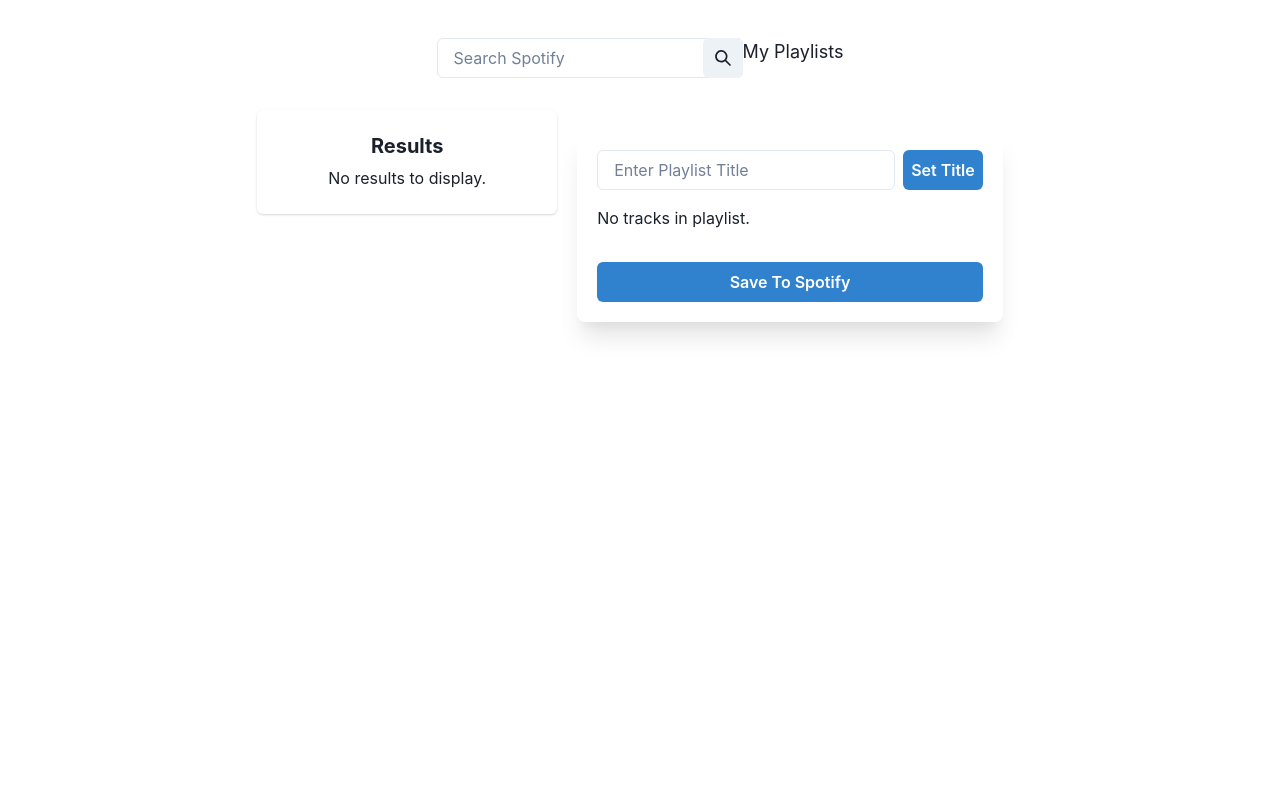
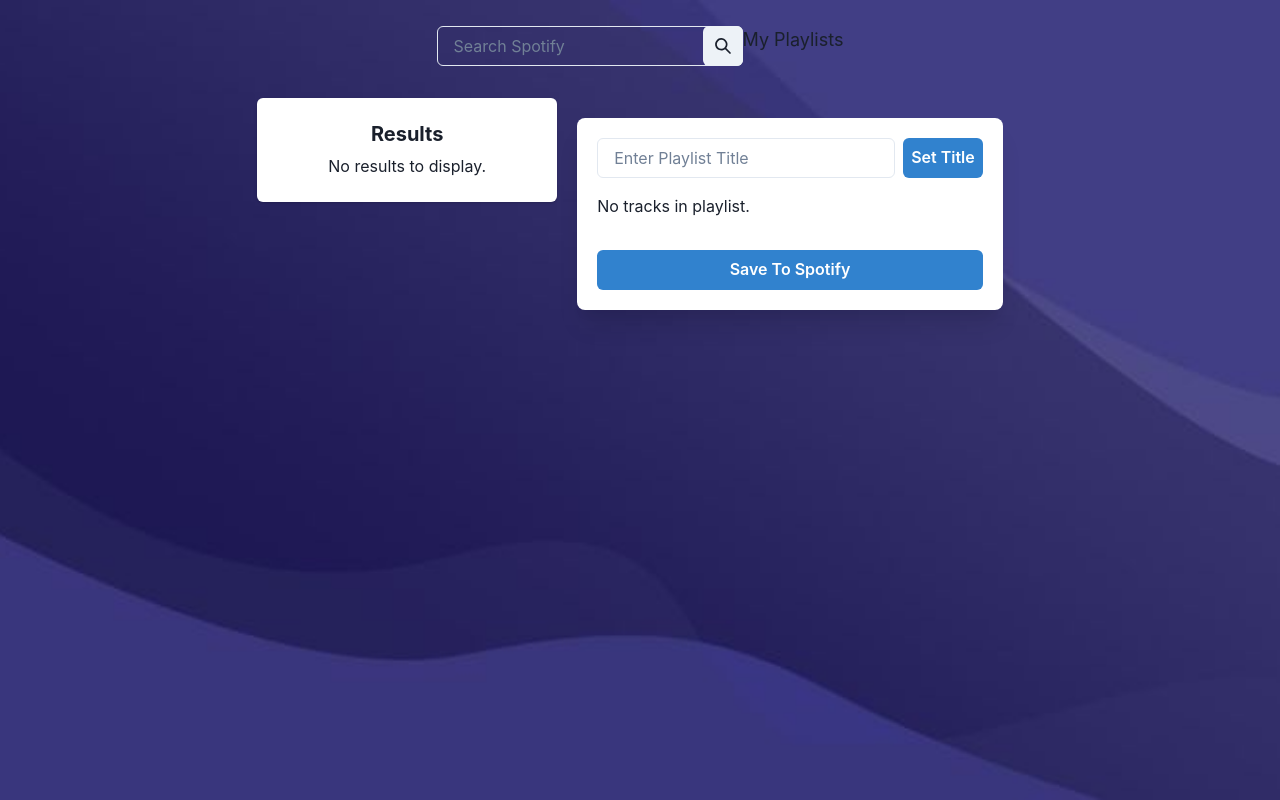
Before and after one commit to Jsoke18/jamming, a React (Create React App) app: page / in a window 1280 px wide. Built offline with nearby package versions, Linux system fonts and the light colour scheme.

Commit message:
made sexier

```diff
--- a/src/App.js
+++ b/src/App.js
@@ -43,9 +43,15 @@
 
   return (
     <ChakraProvider>
-      <Box marginTop="3%">
-        <MusicControls />
-      </Box>
+     <Box
+      minH="100vh"
+      backgroundImage="url(/6cbb36a34afe45944dc1280aed5f9c0c.jpg)"
+      backgroundPosition="center"
+      backgroundRepeat="no-repeat"
+      backgroundSize="cover"
+    >
+      <MusicControls />
+    </Box>
     </ChakraProvider>
   );
 };
--- a/src/components/navbar/Navbar.js
+++ b/src/components/navbar/Navbar.js
@@ -3,7 +3,7 @@
 
 const Navbar = () => {
     return (
-        <Flex justifyContent="center" alignItems="center">
+        <Flex justifyContent="space-around" alignItems="center" marginTop="2%">
             <SearchBar />
             <Text fontSize="large" alignSelf="flex-start">My Playlists</Text> {/* Use alignSelf to align the text at the top */}
         </Flex>
--- a/src/components/searchbar/Searchbar.js
+++ b/src/components/searchbar/Searchbar.js
@@ -77,6 +77,7 @@
           value={searchQuery}
           onChange={(e) => setSearchQuery(e.target.value)}
           onKeyDown={(e) => e.key === 'Enter' && handleSearch()}
+          color={"white"}
         />
         <InputRightElement>
           <IconButton
```
Also changed, not shown: public/6cbb36a34afe45944dc1280aed5f9c0c.jpg (added).
